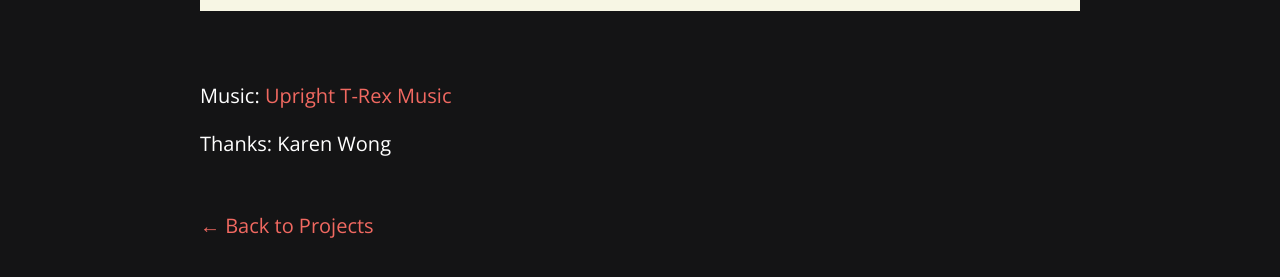
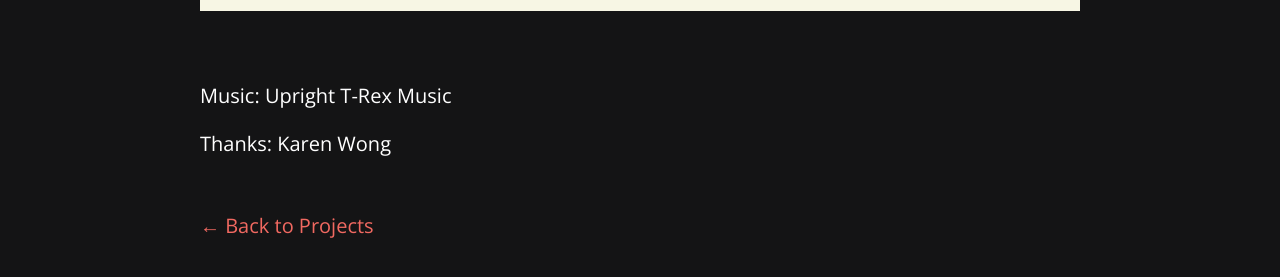
Before and after one commit to gorociao/peprally-website, a Jekyll site: the page built from _my_collection/newmuseum.markdown, in a window 1280 px wide. Shown: the part 2859-3136 px from the top of the page. Built offline with Jekyll 4.4.1, drawn with Linux system fonts in a browser that asks for light colours.

Commit message:
no style urls

```diff
--- a/_my_collection/motionographer.markdown
+++ b/_my_collection/motionographer.markdown
@@ -37,6 +37,7 @@ Launch video for Motionographer's 10 year celebration and Patreon campaign.
 It's hard to say where the field of motion design would be without Justin Cone and Motionographer. So when he asked us make a video that celebrated a decade of design coverage, saying yes was a no-brainer. Together with good friends and neighbors, Slanted Studios, we flexed our character muscles and captured the artistic diversity that defines our field.
 <br/>
 
+{: .no-style-urls}
 PepRally x [Slanted Studios](https://slanted.studio/)<br/>
 Directed by: Erica Gorochow and Michelle Higa Fox<br/>
 Producer: Jennifer Vance<br/>
--- a/_my_collection/newmuseum.markdown
+++ b/_my_collection/newmuseum.markdown
@@ -22,7 +22,7 @@ A very clean, modern and bright holiday message from New York City's most contem
 
 ![alt text]({{ site.url }}/images/08newmuseum/nm_04.jpg)
 
-{: .large-top-margin}
+{: .large-top-margin .no-style-urls}
 Music: [Upright T-Rex Music](http://uprighttrexmusic.com)
 
 Thanks: Karen Wong
--- a/_my_collection/redbull.markdown
+++ b/_my_collection/redbull.markdown
@@ -49,7 +49,7 @@ A series of videos to celebrate the immense talented that lectured at the Red Bu
 {: .image .full}
 ![]({{ site.url }}/images/09redbull/rbma_murphy.jpg)
 
-{: .large-top-margin}
+{: .large-top-margin .no-style-urls}
 Production: MssngPeces, Owen Katz<br/>
 Design + Animation: Drake Miller<br/>
 Music + Sound: [Upright T-Rex Music](http://uprighttrexmusic.com)<br/>
--- a/_my_collection/yulelog.markdown
+++ b/_my_collection/yulelog.markdown
@@ -15,5 +15,6 @@ half: third-right
 
 Now a holiday tradition, [Yule Log 2.0](http://www.watchyulelog.com/) invites select members of the design and animation community to re-interpret the famed WPIX-11 hearth. The project was started and organized by Daniel Savage and Wondersauce.
 
+{: .no-style-urls}
 Co-Animation: [Seth Eckert](http://setheckert.com/)<br/>
 Sound: [Sono Sanctus](http://www.sonosanctus.com/)
```
